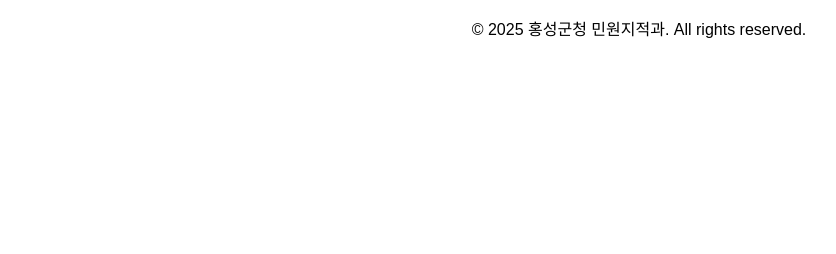
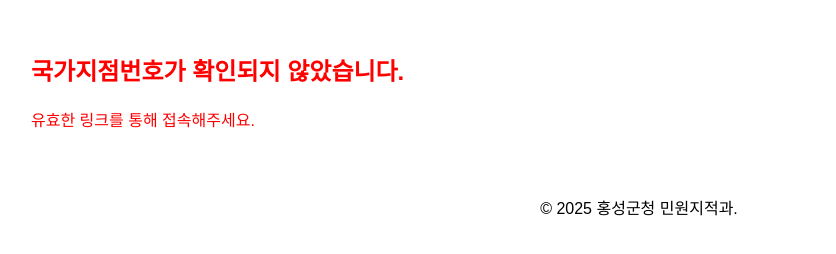
Before and after one commit to hongseong-cpr/info, a plain HTML site: page index.html in a window 1280 px wide. Shown: the whole page, without its empty margins (1-837 px from the left). Drawn offline with Linux system fonts and the light colour scheme.

Commit message:
Update index.html

```diff
--- a/index.html
+++ b/index.html
@@ -7,15 +7,18 @@
   <style>
     body { margin: 0; font-family: Arial, sans-serif; background: #fff; }
     header { background: #fff; color: black; padding: 1em 2em; }
-    .selector-section { padding: 2em; background: #fff; }
     .info-section { padding: 2em; background: #fff; line-height: 1.8; display: none; }
     .video-section { padding: 2em; background: #fff; display: none; }
     .video-section iframe { width: 100%; height: 500px; border: none; }
+    .error-message { padding: 2em; color: red; display: none; }
     footer { background: #fff; color: black; text-align: center; padding: 1em; }
   </style>
 </head>
 <body>
-
+  <section class="error-message" id="error">
+    <h2>국가지점번호가 확인되지 않았습니다.</h2>
+    <p>유효한 링크를 통해 접속해주세요.</p>
+  </section>
 
   <section class="info-section" id="info">
     <h2>국가지점번호 및 안내 정보</h2>
@@ -32,7 +35,7 @@
   </section>
 
   <footer>
-    &copy; 2025 홍성군청 민원지적과. All rights reserved.
+    &copy; 2025 홍성군청 민원지적과.
   </footer>
 
   <script>
@@ -66,24 +69,30 @@
     function showInfo(value) {
       const infoSection = document.getElementById('info');
       const videoSection = document.getElementById('video');
+      const errorSection = document.getElementById('error');
+
       if (pointData[value]) {
         document.getElementById('pointCode').innerText = value;
         document.getElementById('pointAddress').innerText = pointData[value];
         infoSection.style.display = 'block';
         videoSection.style.display = 'block';
+        errorSection.style.display = 'none';
       } else {
         infoSection.style.display = 'none';
         videoSection.style.display = 'none';
+        errorSection.style.display = 'block';
       }
     }
 
-    window.onload = function () {
-      const params = new URLSearchParams(window.location.search);
-      const point = params.get('point');
-      if (point && pointData[point]) {
-        showInfo(point);
-      }
-    };
+    document.addEventListener("DOMContentLoaded", function () {
+  const params = new URLSearchParams(window.location.search);
+  const point = decodeURIComponent(params.get("point"));
+  if (point) {
+    showInfo(point);
+  } else {
+    document.getElementById("error").style.display = "block";
+  }
+});
   </script>
 </body>
 </html>
```
